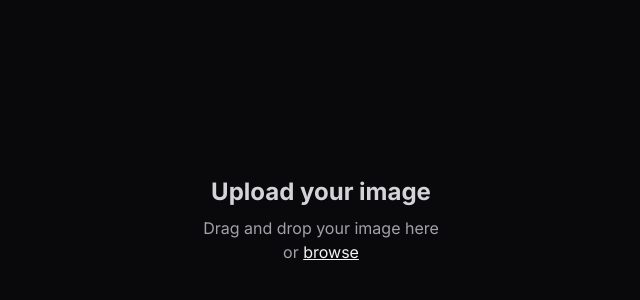
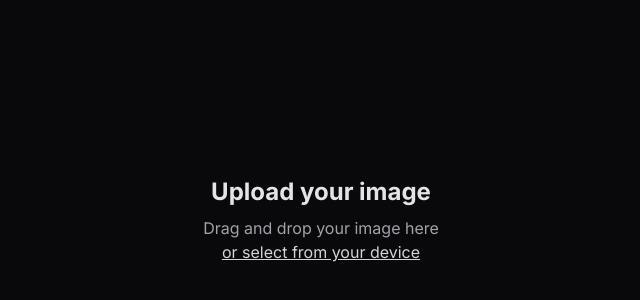
Before and after one commit to jnaraujo/webpfy, a Next.js app: page / in a window 1280 px wide. Shown: the part 180-480 px from the top of the page, without its empty margins (319-959 px from the left). Built offline with nearby package versions, Linux system fonts and the light colour scheme.

Commit message:
✨ feat: improved upload ui

```diff
--- a/src/components/layouts/Form/Upload.tsx
+++ b/src/components/layouts/Form/Upload.tsx
@@ -72,18 +72,17 @@ function Upload({ convert }: Props) {
       <label className="flex flex-col items-center justify-center">
         {!hasFiles && (
           <>
-            <span className="text-2xl font-bold text-zinc-300">
+            <h2 className="text-2xl font-bold text-zinc-200">
               Upload your image
-            </span>
+            </h2>
             <div className="mt-2 text-center text-zinc-400">
               Drag and drop your image here
               <br />
-              or{" "}
               <button
-                className="text-zinc-100 underline hover:text-zinc-200"
+                className="text-zinc-300 underline hover:text-zinc-200"
                 onClick={() => inputRef.current?.click()}
               >
-                browse
+                or select from your device
               </button>
             </div>
           </>
```
